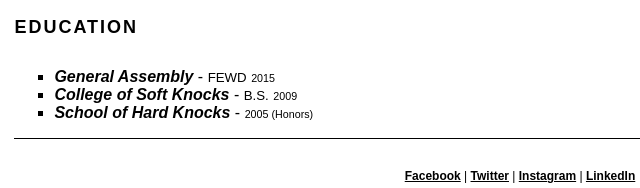
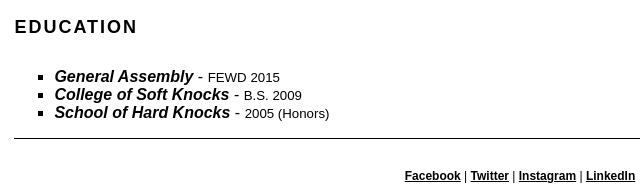
Before and after one commit to gtamoro/homework_portfolio, a plain HTML site: page portfolio.html in a window 1280 px wide. Shown: the part 1725-1913 px from the top of the page, 120-760 px from the left. Drawn offline with Linux system fonts and the light colour scheme.

Commit message:
Updated Education headings

```diff
--- a/portfolio.html
+++ b/portfolio.html
@@ -48,17 +48,15 @@
       <ul>
         <li>
           <h4>General Assembly</h4> -
-          <h5>FEWD</h5>
-          <h6>2015</h6>
+          <h5>FEWD 2015</h5>
         </li>
         <li>
           <h4>College of Soft Knocks</h4> -
-          <h5>B.S.</h5>
-          <h6>2009</h6>
+          <h5>B.S. 2009</h5>
         </li>
         <li>
           <h4>School of Hard Knocks</h4> -
-          <h6>2005 (Honors)</h6>
+          <h5>2005 (Honors)</h5>
         </li>
       </ul>
     </div>
```
